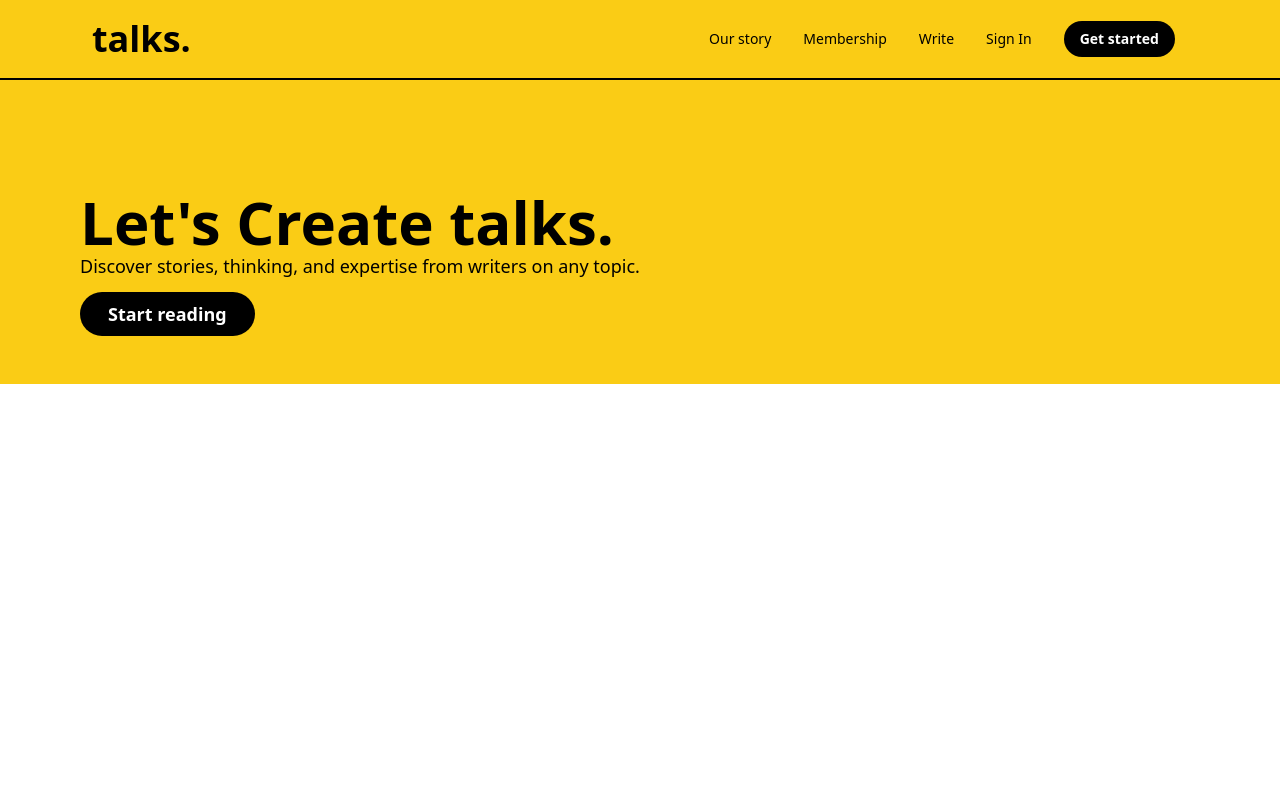
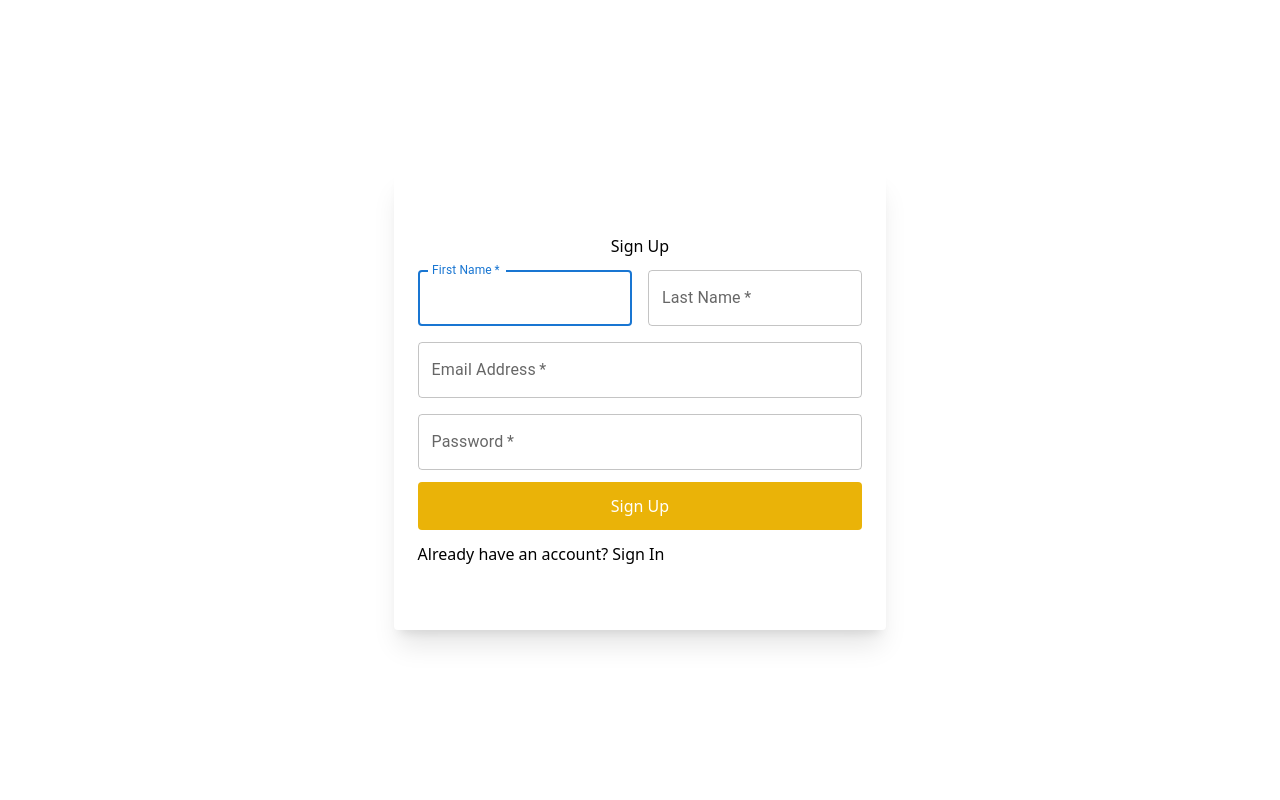
Before and after one commit to sumeraruwen/Blog-Site, a React (Create React App) app: page /SignUp in a window 1280 px wide. Shown: the top 800 px of the page. Built offline with nearby package versions, Linux system fonts and the light colour scheme.

Commit message:
content updated

```diff
--- a/src/components/Content/Content.tsx
+++ b/src/components/Content/Content.tsx
@@ -2,6 +2,7 @@ import React, { Component } from 'react'
 import { Route, Routes } from 'react-router-dom'
 import Home from '../../pages/Home'
 import SignIn from '../../pages/SignIn'
+import SignUp from '../../pages/SignUp'
 
 export default class Content extends Component {
     render() {
@@ -10,6 +11,7 @@ export default class Content extends Component {
                  <Routes>
 
                     <Route path="/SignIn" element={<SignIn/>}></Route>
+                    <Route path="/SignUp" element={<SignUp/>}></Route>
 
 
                 </Routes>
--- a/src/pages/SignIn/SignIn.tsx
+++ b/src/pages/SignIn/SignIn.tsx
@@ -1,15 +1,15 @@
 import React, { Component } from 'react'
-import { TextField } from '@mui/material'
-import { Link } from 'react-router-dom'
+import { Checkbox, FormControlLabel, Grid, TextField } from '@mui/material'
+import { Link, NavLink } from 'react-router-dom'
 
 
 export default class SignIn extends Component {
   render() {
     return (
 
-      <div className="py-6 px-8 min-h-screen flex justify-center items-center bg-accent-navy-50">
+      <div className="py-8 px-6 min-h-screen flex justify-center items-center ">
 
-      <div className="bg-white rounded px-6 py-12 w-[40%] text-center shadow-xl">
+      <div className="bg-white rounded px-6 py-16 w-[40%] text-center shadow-xl">
          <h4>Sign In</h4>
          <form className="w-full flex flex-col space-y-3 mt-3">
    <TextField
@@ -28,11 +28,31 @@ export default class SignIn extends Component {
      fullWidth={true}
      required
    />
-   {/* <Link to={"/Home"}>
-     <button className="w-full bg-accent-navy-200 text-white py-3 rounded">
+
+      <FormControlLabel
+              control={<Checkbox value="remember" color="primary" />}
+              label="Remember me"
+            />
+
+
+   <NavLink to={"/Home"}>
+     <button className="w-full bg-yellow-500 text-white py-3 rounded">
        Sign In
      </button>
-   </Link> */}
+   </NavLink>
+
+   <Grid container>
+              <Grid item >
+                <NavLink  to={"/Home"}  >
+                  Forgot password?
+                </NavLink>
+              </Grid>
+              <Grid item xs>
+                <NavLink   to={"/SignUp"} >
+                  {"Don't have an account? Sign Up"}
+                </NavLink>
+              </Grid>
+            </Grid>
  </form>
       </div>
    </div>
--- a/src/pages/SignUp/SignUp.tsx
+++ b/src/pages/SignUp/SignUp.tsx
@@ -1,11 +1,79 @@
+import { Checkbox, FormControlLabel, Grid, TextField } from '@mui/material'
 import React, { Component } from 'react'
+import { Link, NavLink } from 'react-router-dom'
 
 export default class SignUp extends Component {
     render() {
         return (
-            <div>
+            <div className="py-8 px-6 min-h-screen flex justify-center items-center ">
 
-            </div>
+      <div className="bg-white rounded px-6 py-16 w-[40%] text-center shadow-xl">
+         <h4>Sign Up</h4>
+         <form className="w-full flex flex-col space-y-3 mt-3">
+
+            <Grid container spacing={2}>
+              <Grid item xs={12} sm={6}>
+                <TextField
+                  autoComplete="given-name"
+                  name="firstName"
+                  required
+                  fullWidth
+                  id="firstName"
+                  label="First Name"
+                  autoFocus
+                />
+              </Grid>
+              <Grid item xs={12} sm={6}>
+                <TextField
+                  required
+                  fullWidth
+                  id="lastName"
+                  label="Last Name"
+                  name="lastName"
+                  autoComplete="family-name"
+                />
+              </Grid>
+              <Grid item xs={12}>
+                <TextField
+                  required
+                  fullWidth
+                  id="email"
+                  label="Email Address"
+                  name="email"
+                  autoComplete="email"
+                />
+              </Grid>
+              <Grid item xs={12}>
+                <TextField
+                  required
+                  fullWidth
+                  name="password"
+                  label="Password"
+                  type="password"
+                  id="password"
+                  autoComplete="new-password"
+                />
+              </Grid>
+
+            </Grid>
+
+   <NavLink to={"/Home"}>
+     <button className="w-full bg-yellow-500 text-white py-3 rounded">
+       Sign Up
+     </button>
+   </NavLink>
+
+   <Grid container>
+
+              <Grid item>
+                <NavLink   to={"/SignIn"} >
+                  {"Already have an account? Sign In"}
+                </NavLink>
+              </Grid>
+            </Grid>
+ </form>
+      </div>
+   </div>
         )
     }
 }
```
